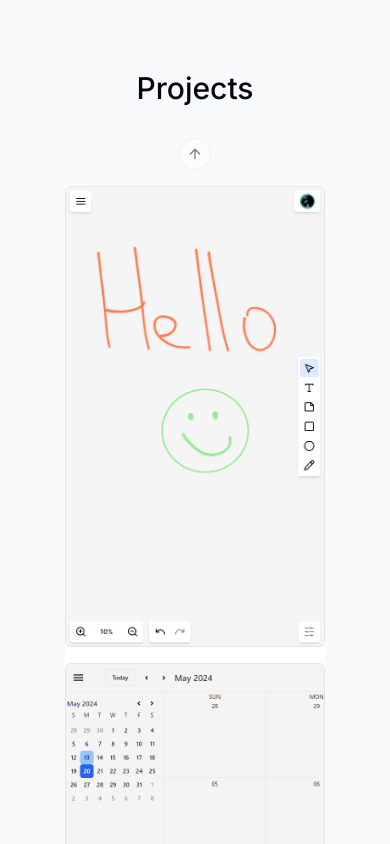
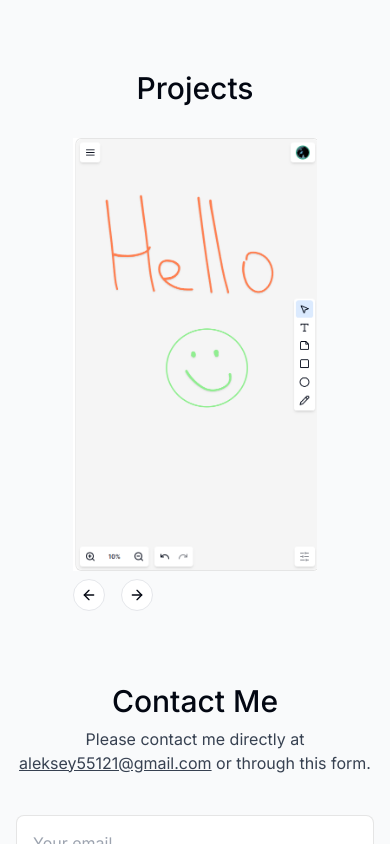
Before and after one commit to procellis33/portfolio-next-js, a Next.js app: page / in a window 390 px wide. Shown: the part 4360-5204 px from the top of the page. Built offline with nearby package versions, Linux system fonts and the light colour scheme; no server answers; what prettier would draw is missing.

Commit message:
feat: modify projects

```diff
--- a/src/components/sections/project/project.tsx
+++ b/src/components/sections/project/project.tsx
@@ -28,16 +28,13 @@ export const Project: React.FC<IProject> = ({
           className={
             "group rounded-md border border-black/[0.1] bg-white dark:bg-white/10 dark:text-white/80 sm:w-[28rem] md:w-[40rem] xl:w-[60rem]"
           }
-          style={{
-            width: width < XS_SCREEN ? width / 1.5 : undefined,
-          }}
         >
           <AspectRatio ratio={width < XS_SCREEN ? 9 / 16 : 16 / 9}>
             <Image
               src={width < XS_SCREEN ? mobileImages : image}
               alt={title}
               sizes="(max-width: 640px) 100vw, (max-width: 768px) 448px, (max-width: 1280px) 640px, 960px"
-              quality={80}
+              quality={90}
               fill
               loading={"lazy"}
               className={"rounded-md object-cover"}
--- a/src/components/sections/projects.tsx
+++ b/src/components/sections/projects.tsx
@@ -39,17 +39,17 @@ const Projects: React.FC = () => {
         }}
         plugins={[
           Autoplay({
-            delay: 2000,
+            delay: 3000,
             stopOnMouseEnter: true,
           }),
         ]}
-        orientation={width < XS_SCREEN ? "vertical" : "horizontal"}
-        className={cn(
-          "sm:w-[28rem] md:w-[40rem] xl:w-[60rem]",
-          width < XS_SCREEN && "mt-20",
-        )}
+        className={cn("sm:w-[28rem] md:w-[40rem] xl:w-[60rem]")}
       >
-        <CarouselContent>
+        <CarouselContent
+          style={{
+            width: width < XS_SCREEN ? width / 1.5 : undefined,
+          }}
+        >
           {projectsData.map((project, index) => {
             if (
               (!project.imageDark && !project.imageLight) ||
@@ -71,8 +71,12 @@ const Projects: React.FC = () => {
             );
           })}
         </CarouselContent>
-        <CarouselPrevious />
-        <CarouselNext />
+        <CarouselPrevious
+          className={cn(width < XS_SCREEN && "-bottom-14 top-[unset] left-0")}
+        />
+        <CarouselNext
+          className={cn(width < XS_SCREEN && "-bottom-14 top-[unset] left-12")}
+        />
       </Carousel>
     </section>
   );
```
